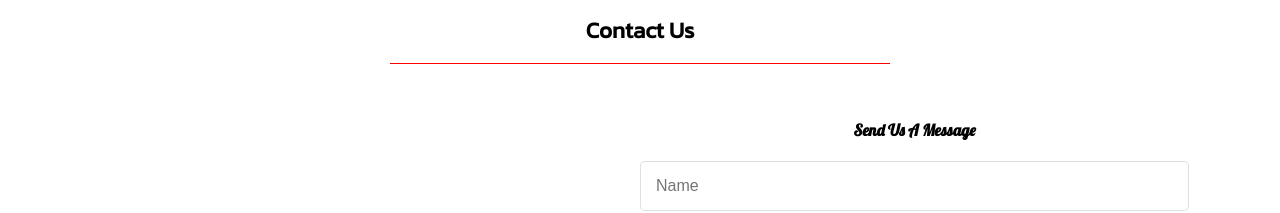
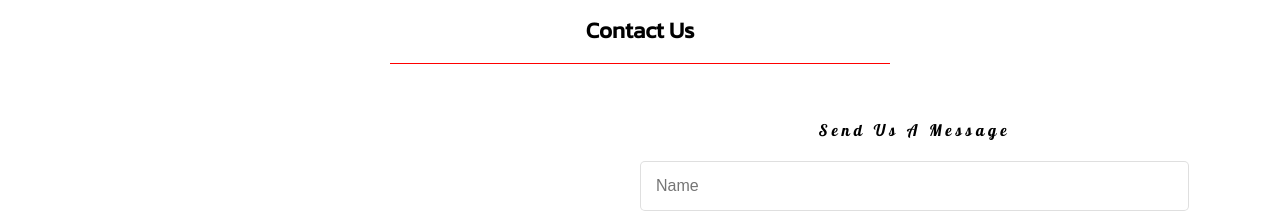
Before and after one commit to dhun-noorain/maduguhotel, a plain HTML site: page index.html in a window 1280 px wide. Shown: the part 1660-1873 px from the top of the page. Drawn offline with Linux system fonts and the light colour scheme; a web font is replaced by a local one.

Commit message:
update contact form section

```diff
--- a/css/index.css
+++ b/css/index.css
@@ -330,6 +330,8 @@ p {
 	text-align: center;
 	margin: 1rem auto;
 	font-family: 'Lobster', cursive;
+	letter-spacing: .25rem;
+	font-weight: 200;
 }
 
 .contact-form input[type="text"],
```
